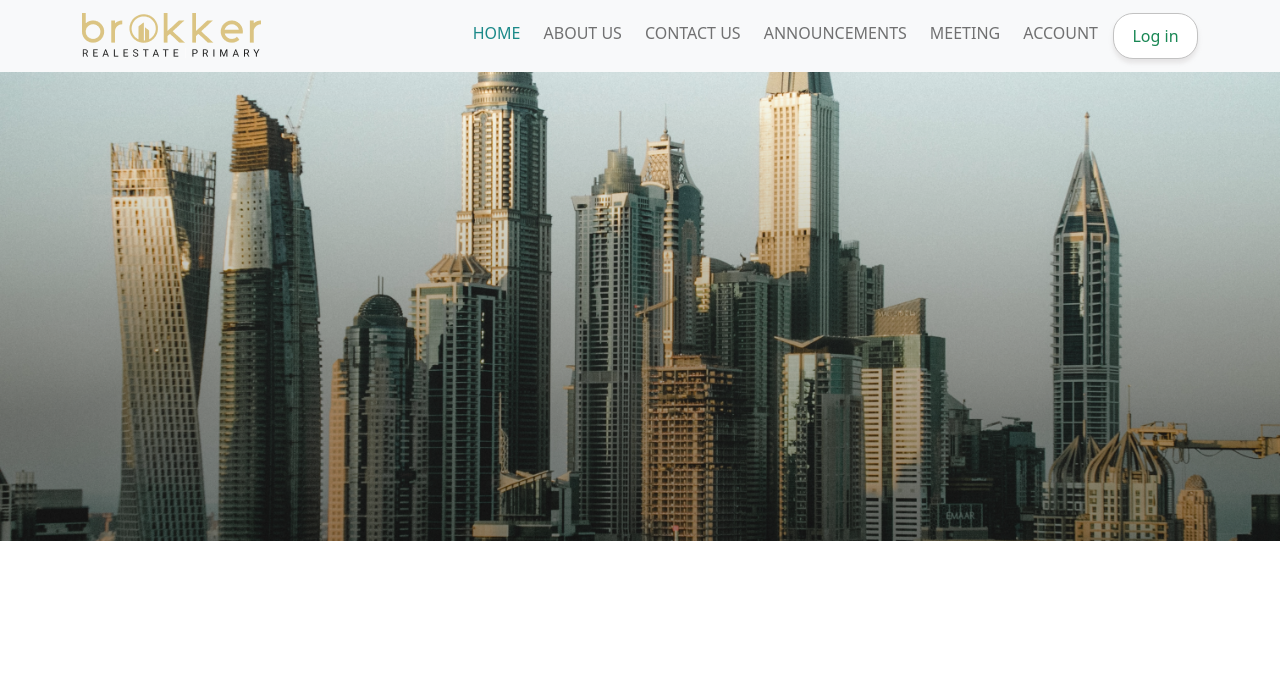
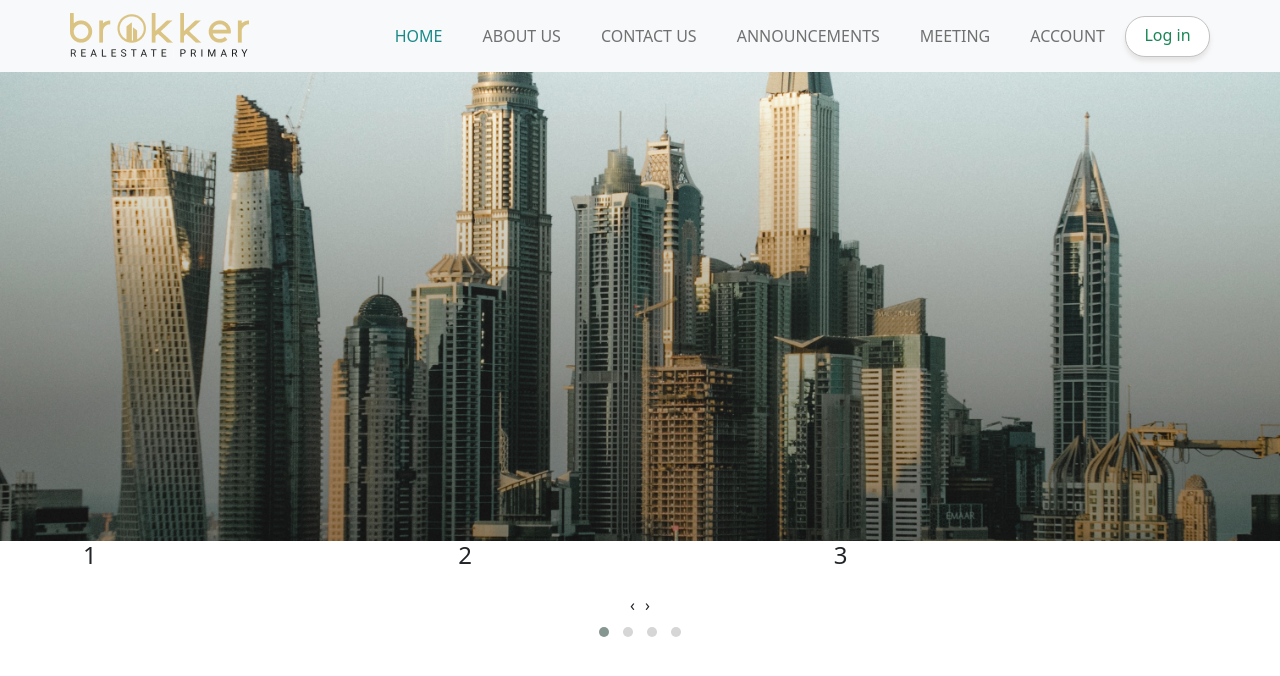
Before and after one commit to ranaabhinav726/brokerwebsite, a React (Create React App) app: page / in a window 1280 px wide. Shown: the top 676 px of the page. Built offline with nearby package versions, Linux system fonts and the light colour scheme.

Commit message:
first commit

```diff
--- a/public/index.html
+++ b/public/index.html
@@ -15,6 +15,8 @@
   <script src="https://cdn.jsdelivr.net/npm/bootstrap@5.0.2/dist/js/bootstrap.min.js"
     integrity="sha384-cVKIPhGWiC2Al4u+LWgxfKTRIcfu0JTxR+EQDz/bgldoEyl4H0zUF0QKbrJ0EcQF"
     crossorigin="anonymous"></script>
+        <script src="https://cdnjs.cloudflare.com/ajax/libs/jquery/3.6.0/jquery.min.js"></script>
+		<script src="https://cdnjs.cloudflare.com/ajax/libs/OwlCarousel2/2.2.1/owl.carousel.min.js"></script>
   <meta name="viewport" content="width=device-width, initial-scale=1" />
   <meta name="theme-color" content="#000000" />
   <meta name="description" content="Real Estate" />
--- a/src/component/innerContent.js
+++ b/src/component/innerContent.js
@@ -1,14 +1,14 @@
 import React from "react";
-// import OwlCarousel from 'react-owl-carousel';
-// import 'owl.carousel/dist/assets/owl.carousel.css';
-// import 'owl.carousel/dist/assets/owl.theme.default.css';
+import OwlCarousel from 'react-owl-carousel';
+import 'owl.carousel/dist/assets/owl.carousel.css';
+import 'owl.carousel/dist/assets/owl.theme.default.css';
 
 const innerPage = () => {
     return (
         <div className="container">
             <div className="row">
                 <div className="col-xs-12">
-                    {/* <OwlCarousel className='owl-theme' loop margin={10} nav>
+                    <OwlCarousel className='owl-theme' loop margin={10} nav>
                         <div class='item'>
                             <h4>1</h4>
                         </div>
@@ -45,7 +45,7 @@ const innerPage = () => {
                         <div class='item'>
                             <h4>12</h4>
                         </div>
-                    </OwlCarousel> */}
+                    </OwlCarousel>
                 </div>
             </div>
         </div>
--- a/src/component/nav.js
+++ b/src/component/nav.js
@@ -5,7 +5,7 @@ import Logo from './images/logo.png';
 const Nav = () => {
     return (
         <nav className="navbar navbar-expand-lg navbar-light bg-light">
-            <div className="container">
+            <div className="container main-nav">
                 <a className="navbar-brand" href="#"><img src={Logo} className="" alt="logo" /></a>
                 <button className="navbar-toggler" type="button" data-bs-toggle="collapse" data-bs-target="#navbarSupportedContent" aria-controls="navbarSupportedContent" aria-expanded="false" aria-label="Toggle navigation">
                     <span className="navbar-toggler-icon"></span>
--- a/src/index.scss
+++ b/src/index.scss
@@ -9,6 +9,7 @@ $primaryColor: #1B8989;
         width: 100% !important;
         z-index: 1;
     }
+
     img.overlay-img {
         z-index: 2;
         position: absolute;
@@ -17,15 +18,19 @@ $primaryColor: #1B8989;
 }
 
 .navbar {
+    .main-nav {
+        padding-right: var(--bs-gutter-x, -0.25rem) !important;
+        padding-left: var(--bs-gutter-x, -0.25rem) !important;
         .navbar-nav {
             li {
                 a {
                     text-transform: uppercase;
                     font-size: 16px;
-                padding-right: 15px !important;
-                padding-left: 15px;
+                    padding-right: 20px !important;
+                    padding-left: 20px !important;
                     font-weight: 500;
                 }
+
                 .active {
                     color: $primaryColor !important;
                 }
@@ -35,9 +40,12 @@ $primaryColor: #1B8989;
                     border: 1px solid $borderColor;
                     background: #FFF;
                     box-shadow: 0px 4px 4px 0px rgba(175, 166, 166, 0.25);
-                padding: 10px;
                     width: 85px;
+                    height: 41px;
                     font-weight: 500;
+                    height: 41px;
+                    padding-bottom: 10px;
+
                     &:hover {
                         background: $primaryColor;
                         color: $white;
@@ -46,3 +54,4 @@ $primaryColor: #1B8989;
             }
         }
     }
+}
```
Also changed, not shown: 2 other files (tests, documents, lock files or other folders). Lines whose indentation alone changed are shown as unchanged.
